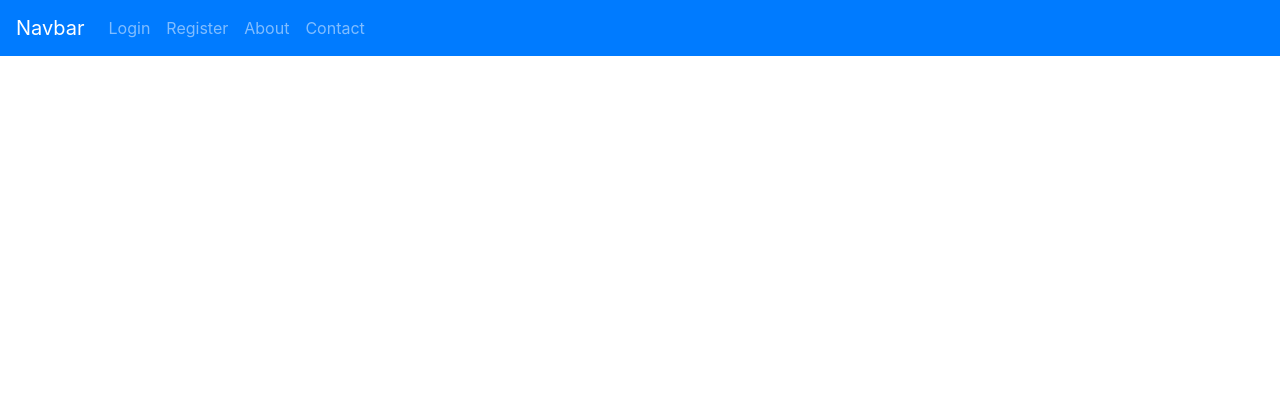
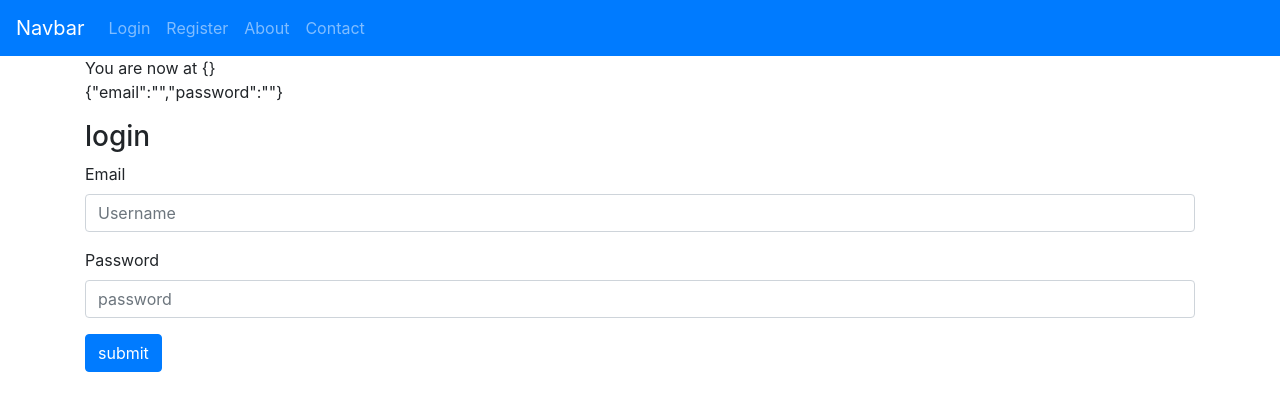
Before and after one commit to rajrs/reactWorkspace, a React (Create React App) app in the folder todo/: page /PostDetails/1 in a window 1280 px wide. Shown: the top 410 px of the page. Built offline with nearby package versions, Linux system fonts and the light colour scheme; no server answers.

Commit message:
npm audit fix

```diff
--- a/todo/package.json
+++ b/todo/package.json
@@ -3,7 +3,7 @@
   "version": "0.1.0",
   "private": true,
   "dependencies": {
-    "axios": "^0.19.2",
+    "axios": ">=0.21.1",
     "bootstrap": "^4.5.2",
     "react": "^16.13.1",
     "react-app-polyfill": "^1.0.6",
--- a/todo/src/App.js
+++ b/todo/src/App.js
@@ -11,9 +11,9 @@ import {  Switch,  Router,Route} from "react-router-dom";
 import {connect} from'react-redux';
 //import {fetchTaskData} from'./store/ActionTypes'
 import { Login } from './components/login';
-import HomePage from './components/HomePage'
+import HomePage from './components/HomePage';
 import { PrivateRoute } from './components/privateRoute';
-
+import { withRouter } from "react-router";
 
 class App extends React.Component {
 constructor(props) {
@@ -25,10 +25,12 @@ constructor(props) {
     const AppContainer =(props)=> (<>
       <Navbar />
       <div className="container">
-      <Switch >
-          <PrivateRoute exact path="/" component={HomePage} />
+
+      <div>You are now at {JSON.stringify(props)}</div>
+      <Switch>
+          <PrivateRoute exact path="/home" component={HomePage} />
           <Route path="/about" component={About} />
-          <Route path="/login" render={ () => <Login  {...this.props}/> }  />
+          <Route path="/" render={ () => <Login  {...this.props}/> }  />
           <Route path="/PostDetails/:postID" component={PostDetails} />
         </Switch>
     </div>
@@ -42,4 +44,6 @@ constructor(props) {
 
 //export default connect(mapStatetoProp,fetchTaskData())(App);
 
-export default connect()(App);
+export default withRouter(connect()(App));
+
+//withRouter(connect(mapStateToProps, mapDispatchToAction)(App));
--- a/todo/src/components/Navbar.js
+++ b/todo/src/components/Navbar.js
@@ -34,7 +34,7 @@ return (<>
                      <Link className="nav-link" to="/about">Contact</Link>
                 </li>
             </ul>{ this.props.isAuth && (<>  <ul className="navbar-nav  navbar-nav align-items-center ml-auto">
-            <li>   <Link className="nav-link" to="#">{this.props.userDetail}</Link>  </li>
+            <li>   <Link className="nav-link" to="#">user details</Link>  </li>
                <li>  <Link className="nav-link" to="#">Logout</Link> </li>
            </ul></>)}
 
--- a/todo/src/index.js
+++ b/todo/src/index.js
@@ -4,9 +4,16 @@ import ReactDOM from 'react-dom';
 import './index.css';
 import { Provider } from 'react-redux'
 import App from './App';
-import {BrowserRouter} from "react-router-dom";
+import {BrowserRouter, Router} from "react-router-dom";
 import store from './store/store'
 import {history} from './_helpers/history'
 //store.dispatch({type:GET_TASKS })
 //ReactDOM.render(<BrowserRouter><App /></BrowserRouter>, document.getElementById('root'));
- ReactDOM.render(<BrowserRouter  history={history} ><Provider store={store}><App /></Provider></BrowserRouter>, document.getElementById('root'));
+ ReactDOM.render(
+     <Provider store={store}>
+         <Router  history={history}>
+            <App />
+         </Router>
+     </Provider>
+
+     , document.getElementById('root'));
--- a/todo/src/store/ActionTypes.js
+++ b/todo/src/store/ActionTypes.js
@@ -36,15 +36,16 @@ export const UpdateTaskEnd =()=> {
 GET tasks
 *****************************/
 export const UserLogin= (logindata)=>{
-  debugger;
+  //debugger;
   return dispatch =>{
     return axios.post('http://localhost:3030/login',logindata)
       .then(response =>{
         console.log(response.data.token,response.data.user)
+        console.log(history)
         const {token} =response.data;
         localStorage.setItem('user', JSON.stringify(token));
         dispatch(setUser(response.data))
-        history.push('/');
+        history.push('/home');
       })
       .catch(error => {
         throw(error);
```
Also changed, not shown: todo/src/components/HomePage.js (+4 -5 lines), 1 other file (tests, documents, lock files or other folders).
